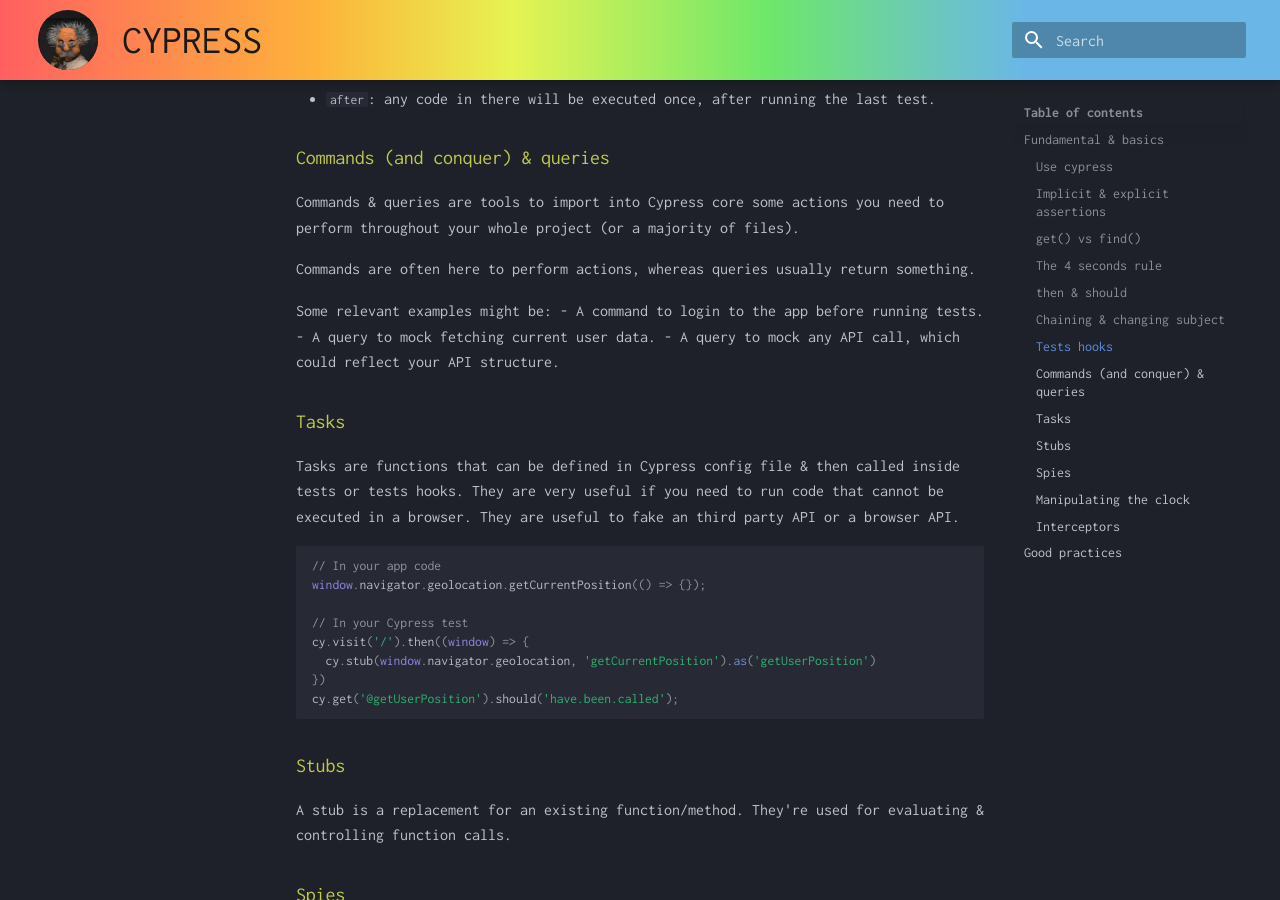
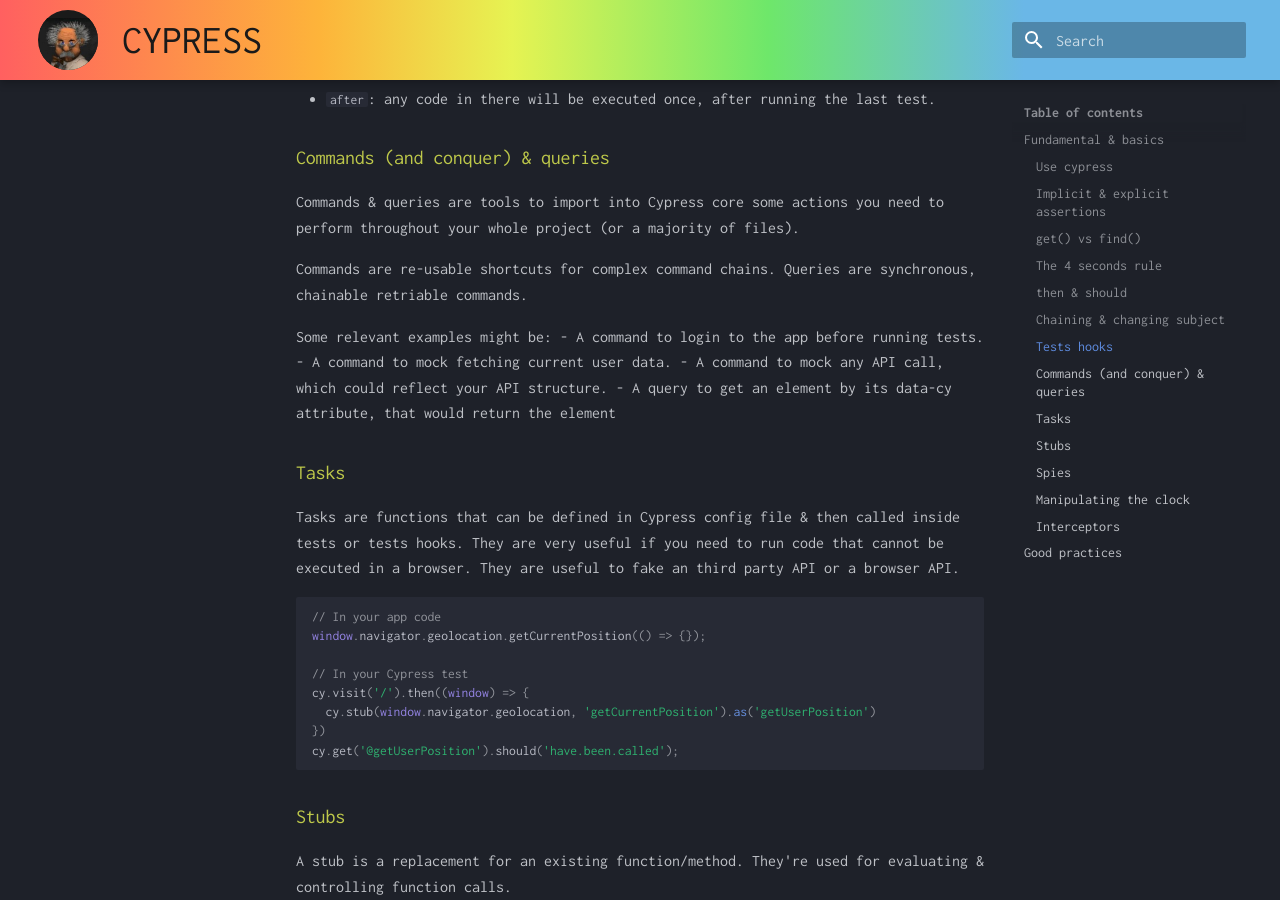
Before and after one commit to keninette/cheatsheets, an MkDocs documentation site: the page built from docs/learning/cypress.md, in a window 1280 px wide and 900 px high, scrolled down 2607 px. Built offline with MkDocs 1.6.1 and Material for MkDocs 9.7.7, drawn with Linux system fonts in a browser that asks for light colours.

Commit message:
Cypress docs fix

```diff
--- a/docs/learning/cypress.md
+++ b/docs/learning/cypress.md
@@ -101,12 +101,14 @@
 
 Commands & queries are tools to import into Cypress core some actions you need to perform throughout your whole project (or a majority of files).
 
-Commands are often here to perform actions, whereas queries usually return something.
+Commands are re-usable shortcuts for complex command chains.
+Queries are synchronous, chainable retriable commands.
 
 Some relevant examples might be:
 - A command to login to the app before running tests.
-- A query to mock fetching current user data.
-- A query to mock any API call, which could reflect your API structure.
+- A command to mock fetching current user data.
+- A command to mock any API call, which could reflect your API structure.
+- A query to get an element by its data-cy attribute, that would return the element
 
 ### Tasks
 Tasks are functions that can be defined in Cypress config file & then called inside tests or tests hooks. They are very useful if you need to run code that cannot be executed in a browser.
```
